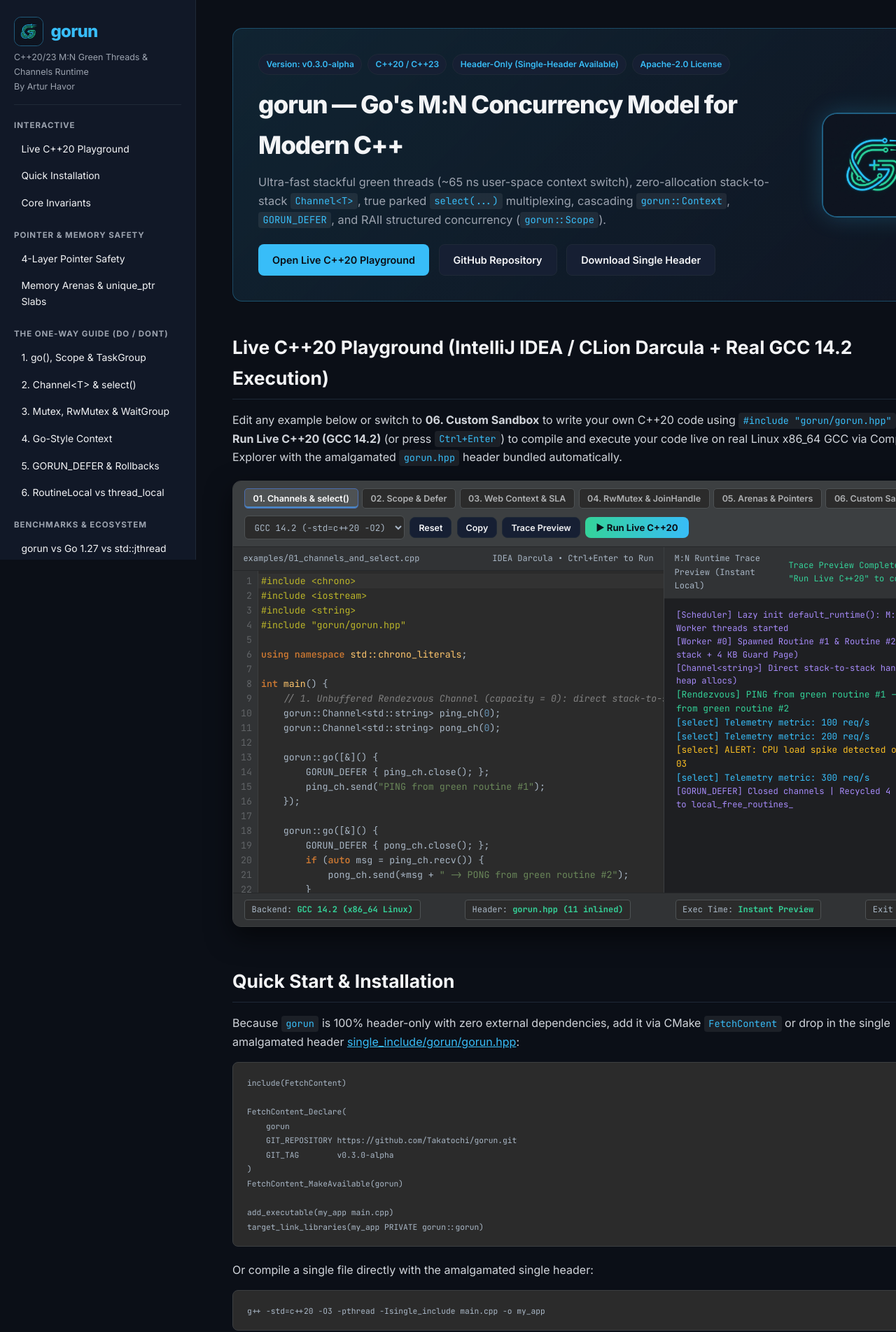
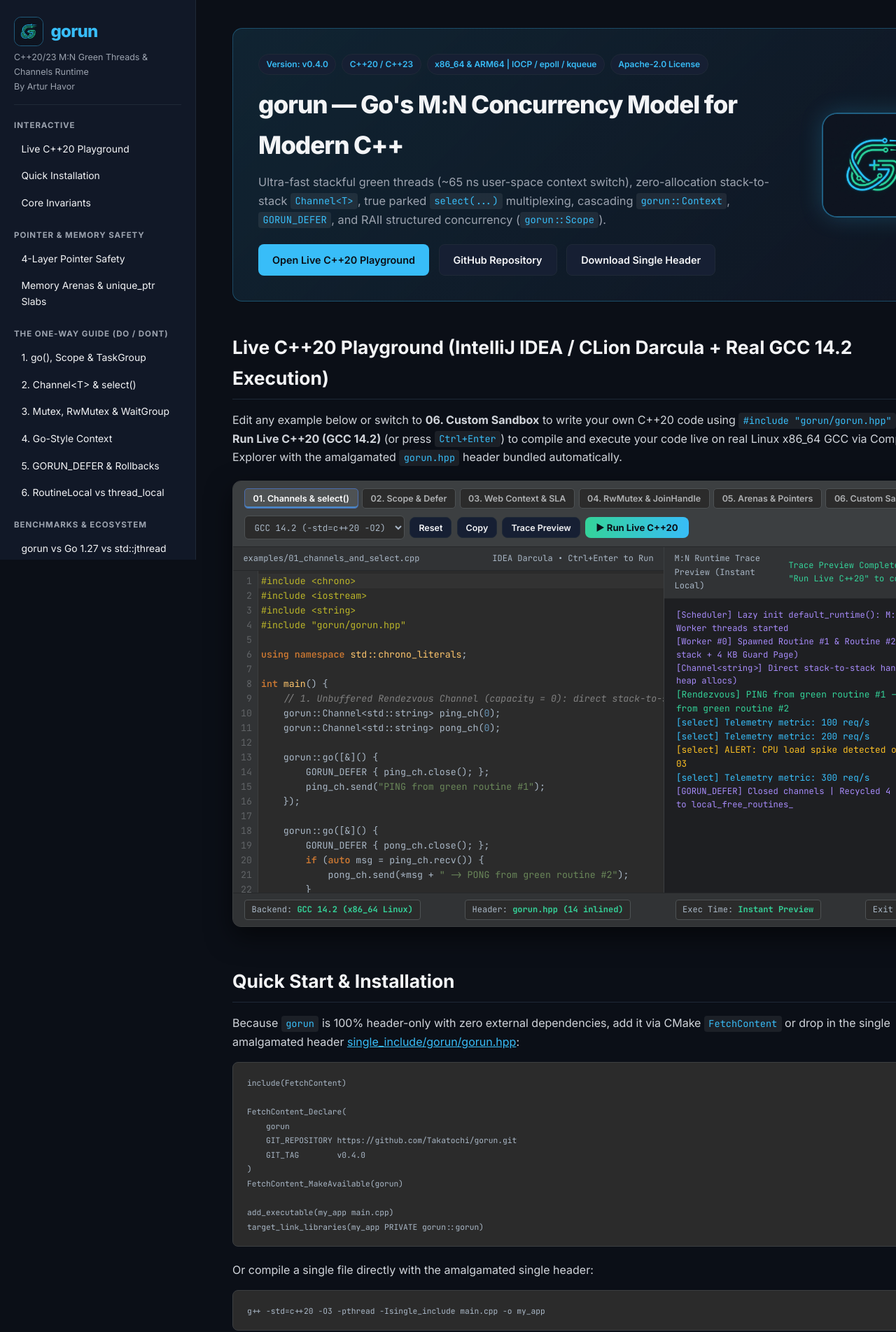
Before and after one commit to Takatochi/gorun, a plain HTML site: page docs/index.html in a window 1280 px wide. Shown: the top 1904 px of the page at 70% size. Drawn offline with nearby package versions, Linux system fonts and the light colour scheme.

Commit message:
chore(release): update CHANGELOG, docs, and version references for v0.4.0

```diff
--- a/docs/index.html
+++ b/docs/index.html
@@ -621,9 +621,9 @@
     <div class="hero">
       <div class="hero-left">
         <div class="badges">
-          <span class="badge">Version: v0.3.0-alpha</span>
+          <span class="badge">Version: v0.4.0</span>
           <span class="badge">C++20 / C++23</span>
-          <span class="badge">Header-Only (Single-Header Available)</span>
+          <span class="badge">x86_64 &amp; ARM64 | IOCP / epoll / kqueue</span>
           <span class="badge">Apache-2.0 License</span>
         </div>
         <h1>gorun — Go's M:N Concurrency Model for Modern C++</h1>
@@ -698,7 +698,7 @@
 
         <div class="scheduler-visualizer">
           <div class="stat-pill">Backend: <strong id="stat-backend">GCC 14.2 (x86_64 Linux)</strong></div>
-          <div class="stat-pill">Header: <strong id="stat-header">gorun.hpp (11 inlined)</strong></div>
+          <div class="stat-pill">Header: <strong id="stat-header">gorun.hpp (14 inlined)</strong></div>
           <div class="stat-pill">Exec Time: <strong id="stat-time">--</strong></div>
           <div class="stat-pill">Exit Code: <strong id="stat-exit">--</strong></div>
         </div>
@@ -714,7 +714,7 @@
 FetchContent_Declare(
     gorun
     GIT_REPOSITORY https://github.com/Takatochi/gorun.git
-    GIT_TAG        v0.3.0-alpha
+    GIT_TAG        v0.4.0
 )
 FetchContent_MakeAvailable(gorun)
 
```
Also changed, not shown: 2 other files.
